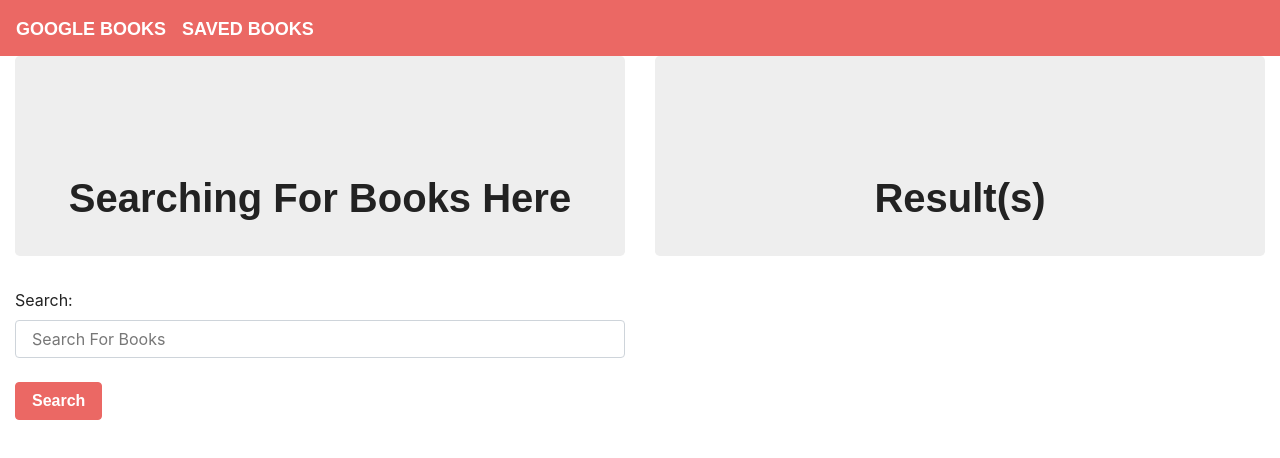
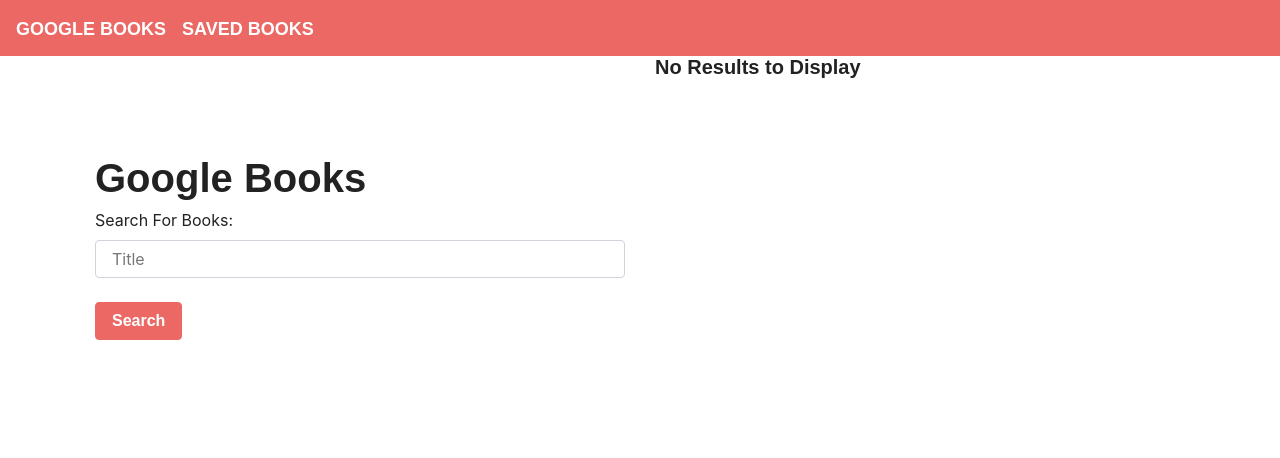
Before and after one commit to zsabrinaa/Google-Books-Search, a React (Create React App) app in the folder client/: page / in a window 1280 px wide. Shown: the top 458 px of the page. Built offline with nearby package versions, Linux system fonts and the light colour scheme; a web font is replaced by a local one.

Commit message:
reverse style

```diff
--- a/client/src/App.css
+++ b/client/src/App.css
@@ -1,4 +1,11 @@
-
-.navbarText{
-    color: black !important;
+body{
+    background-repeat: no-repeat;
+    -webkit-background-size: cover;
+    -moz-background-size: cover;
+    -o-background-size: cover;
+    background-size: cover;
 }
+.test{
+    margin-top: 100px;
+    margin-left: 80px;
+}
--- a/client/src/components/SearchForm.js
+++ b/client/src/components/SearchForm.js
@@ -3,15 +3,16 @@
 function SearchForm(props) {
   return (
     <form>
-      <div className="form-group">
-        <label htmlFor="search">Search:</label>
+      <div className="form-group test">
+      <h1>Google Books</h1>
+        <label htmlFor="search">Search For Books:</label>
         <input
           onChange={props.handleInputChange}
           value={props.value}
           name="search"
           type="text"
           className="form-control"
-          placeholder="Search For Books"
+          placeholder="Title"
           id="search"
         />
         <br />
--- a/client/src/pages/Books.js
+++ b/client/src/pages/Books.js
@@ -51,9 +51,6 @@
       <Container fluid>
         <Row>
           <Col size="md-6">
-            <Jumbotron>
-              <h1>Searching For Books Here</h1>
-            </Jumbotron>
             <SearchForm
               value={this.state.search}
               handleInputChange={this.handleInputChange}
@@ -61,9 +58,7 @@
             />
           </Col>
           <Col size="md-6 sm-12">
-            <Jumbotron>
-              <h1>Result(s)</h1>
-            </Jumbotron>
+
             {this.state.books.length ? (
               <List>
                 {this.state.books.map(book => (
@@ -85,7 +80,7 @@
                 ))}
               </List>
             ) : (
-                <h3 style={{color:"white"}}>No Results to Display</h3>
+                <h5 style={{color:""}}>No Results to Display</h5>
               )}
           </Col>
         </Row>
```
